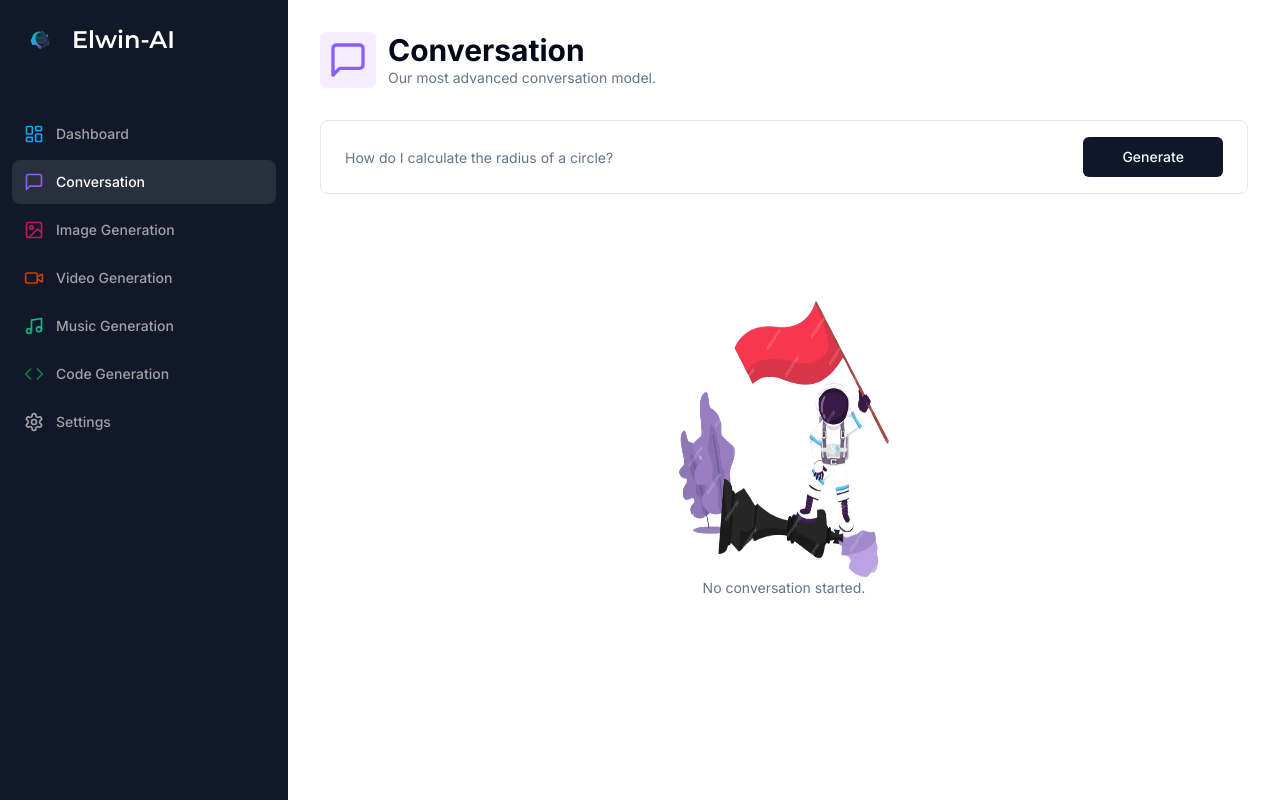
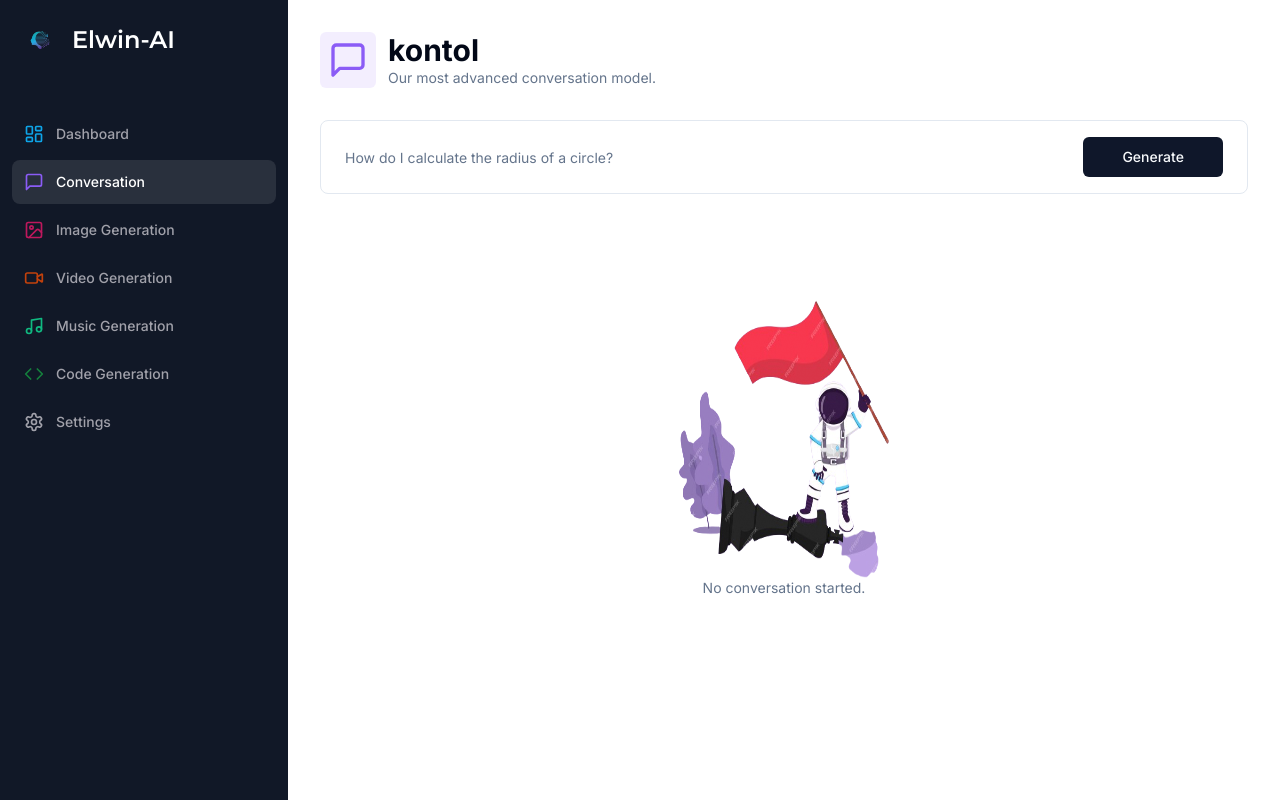
Before and after one commit to elwin29/elwin-ai, a Next.js app: page /conversation in a window 1280 px wide. Built offline with nearby package versions, Linux system fonts and the light colour scheme.

Commit message:
ganti judul ke kontol

```diff
--- a/app/(dashboard)/(routes)/conversation/page.tsx
+++ b/app/(dashboard)/(routes)/conversation/page.tsx
@@ -60,7 +60,7 @@ const ConversationPage = () => {
     return (
         <div>
             <Heading
-                title="Conversation"
+                title="kontol"
                 description="Our most advanced conversation model."
                 icon={MessageSquare}
                 iconColor="text-violet-500"
```
